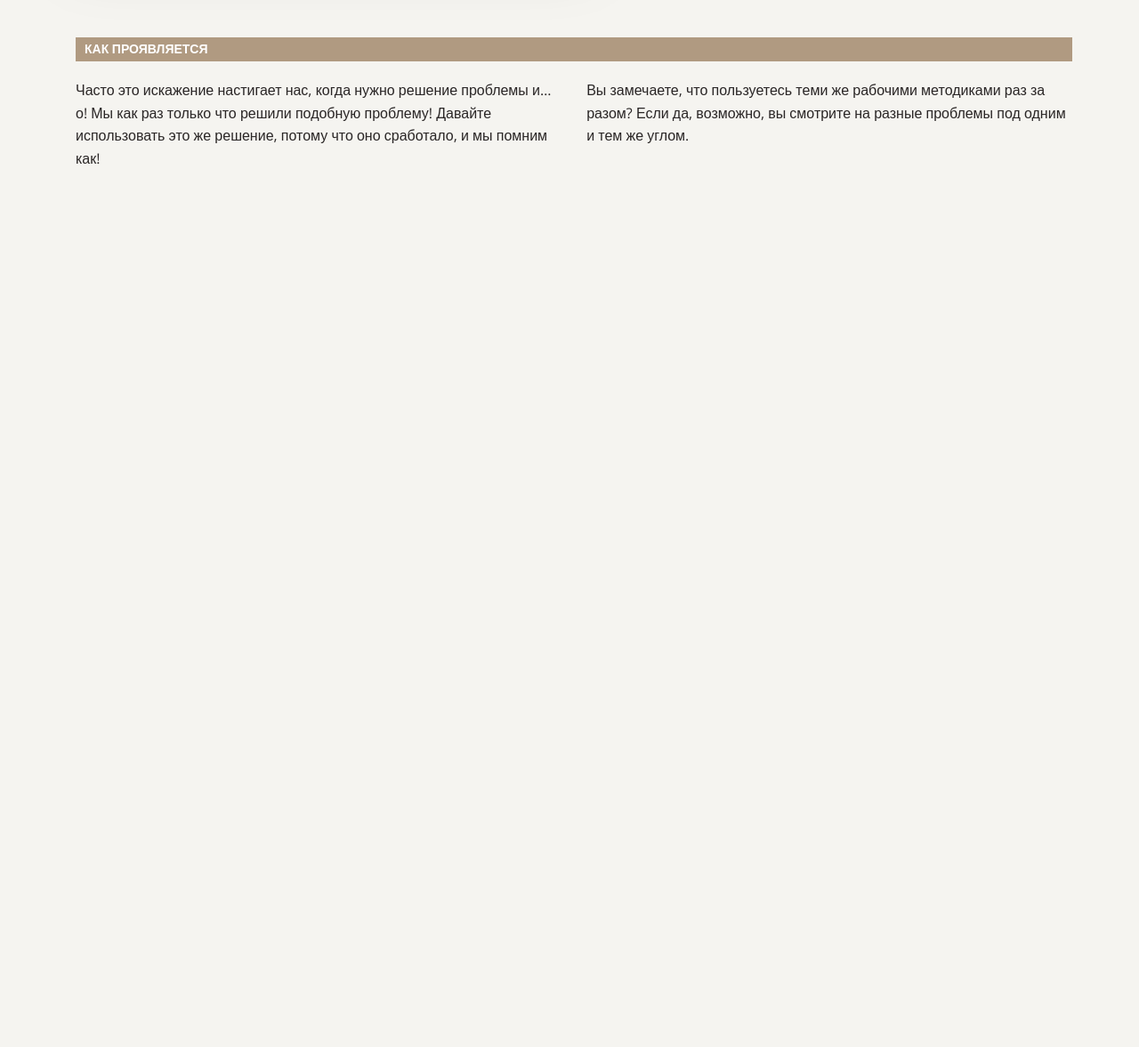
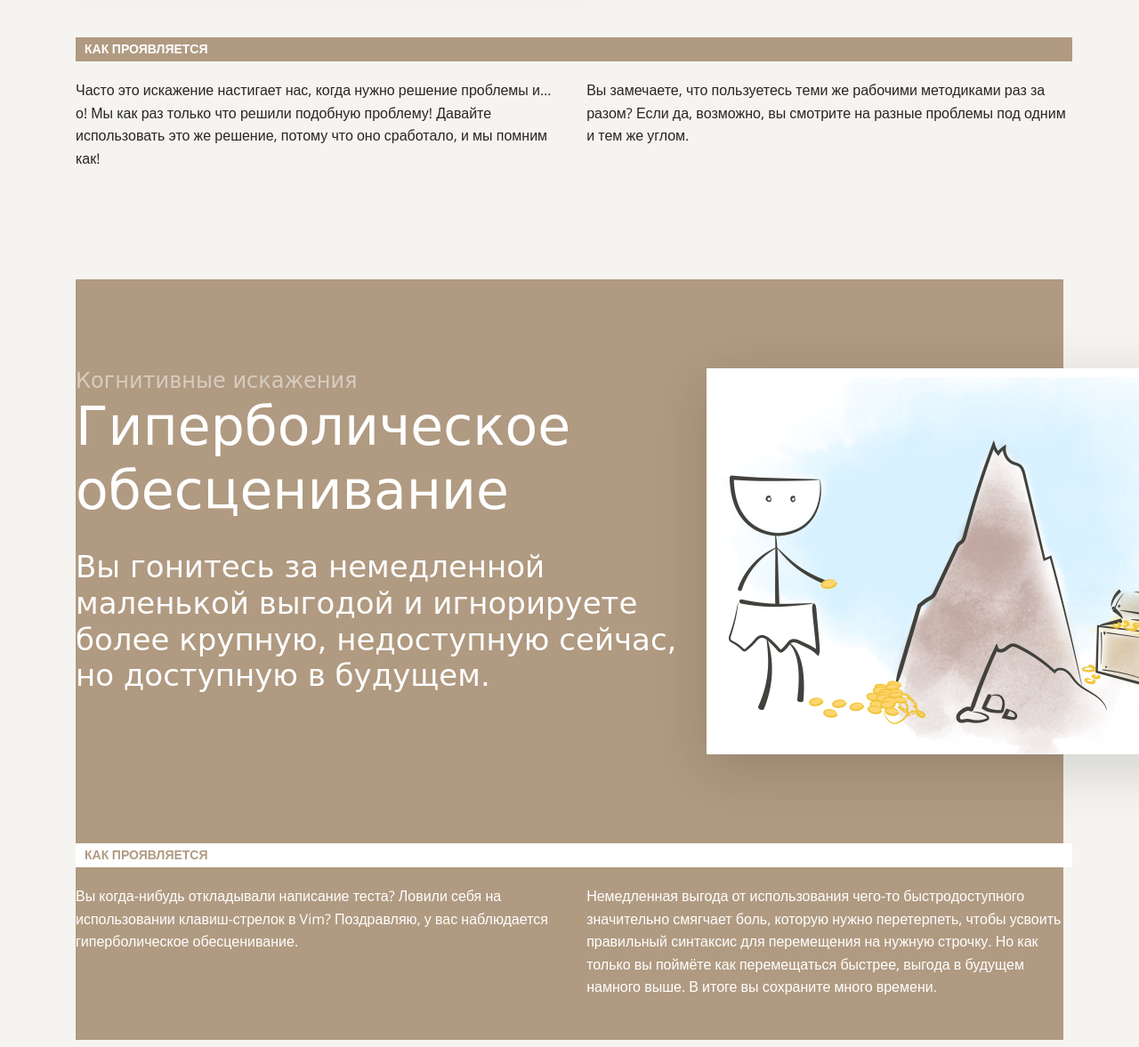
Before and after one commit to Myfavoritecityistokio/layout-designer-project-lvl1, a website: page src/index.html in a window 1280 px wide. Shown: the part 4986-6163 px from the top of the page at 89% size. Before the commit the page ends 5208 px from the top, so only its background shows below. Drawn offline with nearby package versions, Linux system fonts and the light colour scheme; a web font is replaced by a local one.

Commit message:
add 7 section to index.html and style.css

```diff
--- a/src/index.html
+++ b/src/index.html
@@ -147,7 +147,8 @@
             </div>
     </div>
     </section>
-    <section class="distortion" id="distortion">
+
+    <section class="distortion" id="distortion-of-novelty">
         <div class="columns_ikea">
             <img class="img_ikea" src="./assets/img/img-distortion-of-novelty.png" alt="Искажение новизны">
             <div class="text_ikea">
@@ -168,7 +169,27 @@
             </div>
     </div>
     </section>
+
     <section class="depreciation" id="depreciation">
+        <div class="columns_optimization">
+            <div class="text_optimization">
+             <p class="text_optimization1 white_opasity50">Когнитивные искажения</p>
+             <h2 class="white">Гиперболическое <br>обесценивание</h2>
+             <h3 class="white">Вы гонитесь за немедленной<br> маленькой выгодой и игнорируете<br> более крупную, недоступную сейчас,<br> но доступную в будущем.</h3>
+            </div>
+            <img class="img_optimization" src="./assets/img/img-hyperbolic-depreciation.png" alt="Гиперболическое обесценивание">
+            <div class="text_optimization2 brown">
+                КАК ПРОЯВЛЯЕТСЯ
+            </div>
+            <div class="columns_optimization2">
+             <div class="text_optimization3 white">
+                Вы когда-нибудь откладывали написание теста? Ловили себя на использовании клавиш-стрелок в Vim? Поздравляю, у вас наблюдается гиперболическое обесценивание.
+             </div>
+             <div class="text_optimization4 white">
+                Немедленная выгода от использования чего-то быстродоступного значительно смягчает боль, которую нужно перетерпеть, чтобы усвоить правильный синтаксис для перемещения на нужную строчку. Но как только вы поймёте как перемещаться быстрее, выгода в будущем намного выше. В итоге вы сохраните много времени.
+             </div>
+            </div>
+    </div>
     </section>
     <section class="mistake" id="mistake">
     </section>
```
Also changed, not shown: src/assets/img/img-hyperbolic-depreciation.png (added).
